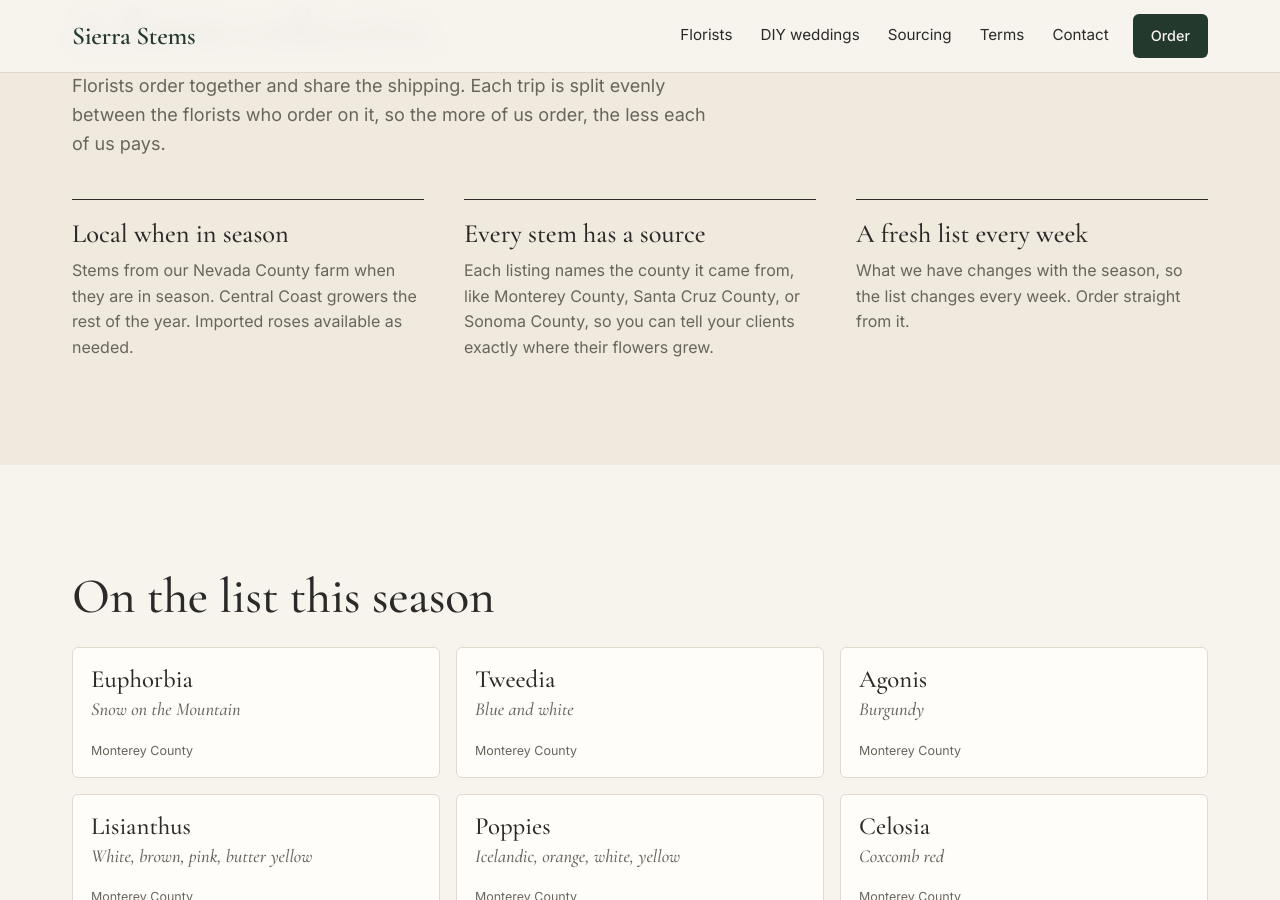
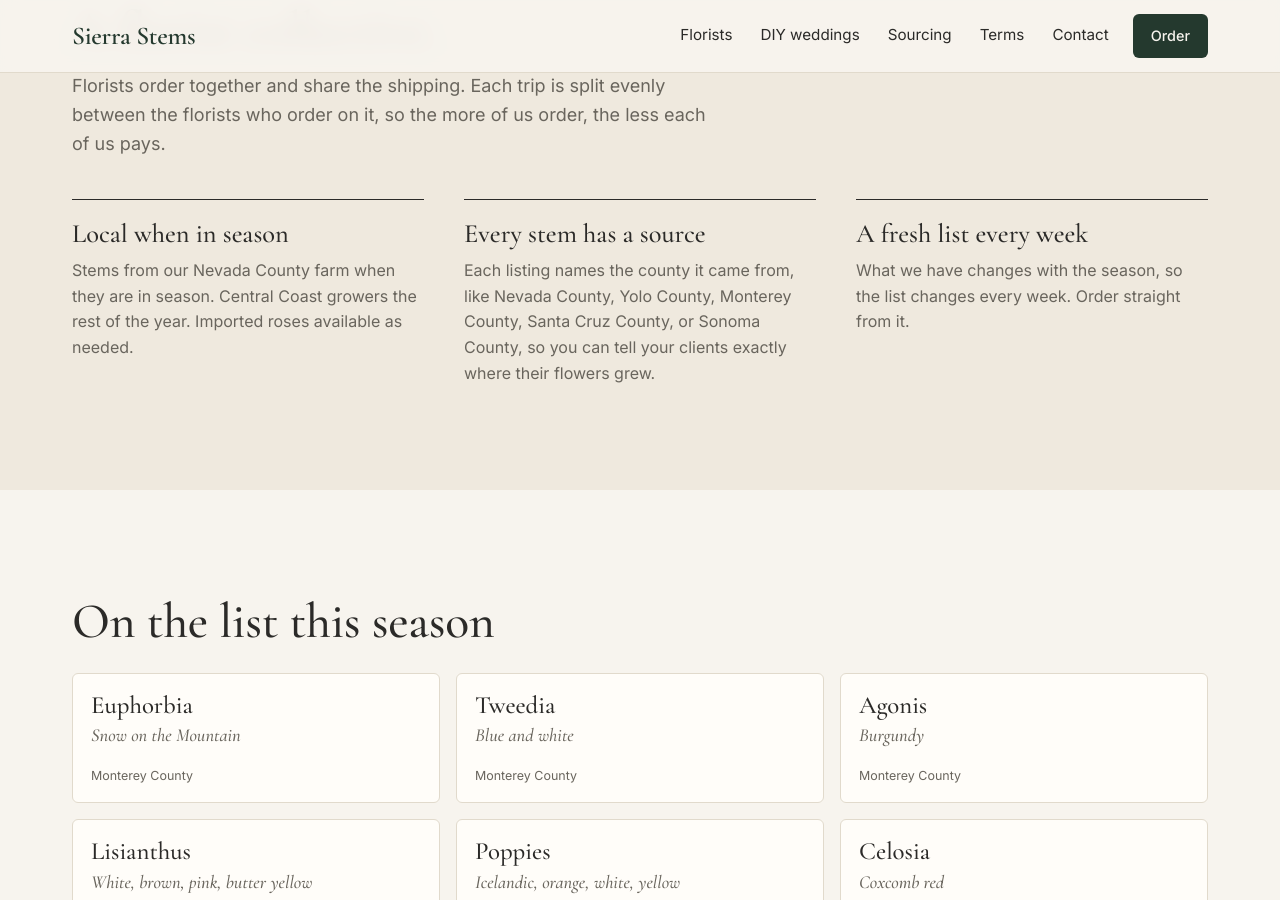
Before and after one commit to jshplhm/sierrastems, a Jekyll site: the page built from index.html, in a window 1280 px wide and 900 px high, scrolled down 2433 px. Built offline with Jekyll 4.4.1, drawn with Linux system fonts in a browser that asks for light colours.

Commit message:
Collective: Nevada and Yolo counties in the source list
Co-Authored-By: Claude Opus 5.5 <noreply@anthropic.com>
Claude-Session: https://claude.ai/code/session_012d4NNvuZZmyaY4YyJAbTUg

```diff
--- a/_includes/collective.html
+++ b/_includes/collective.html
@@ -9,7 +9,7 @@
       </li>
       <li>
         <h2>Every stem has a source</h2>
-        <p>Each listing names the county it came from, like Monterey County, Santa Cruz County, or Sonoma County, so you can tell your clients exactly where their flowers grew.</p>
+        <p>Each listing names the county it came from, like Nevada County, Yolo County, Monterey County, Santa Cruz County, or Sonoma County, so you can tell your clients exactly where their flowers grew.</p>
       </li>
       <li>
         <h2>A fresh list every week</h2>
```
